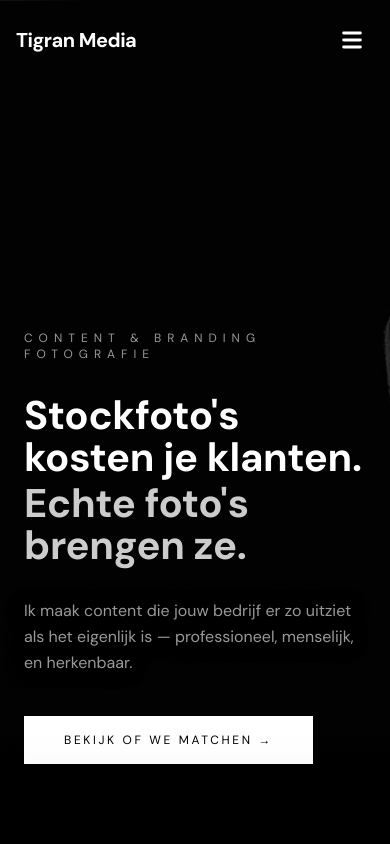
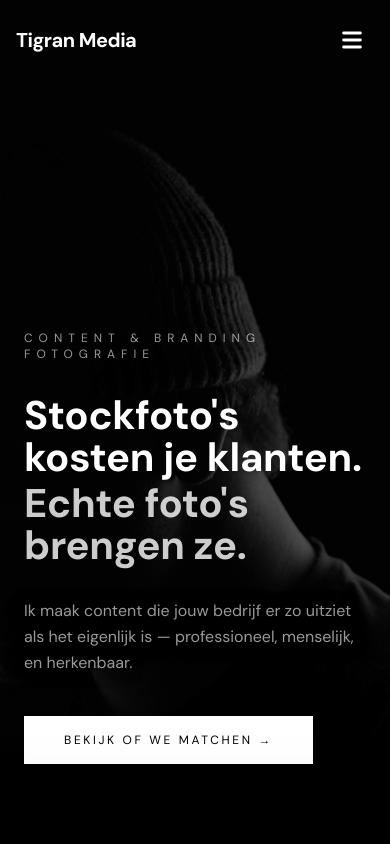
Before and after one commit to s150013Grigor/tigranwebsite, a Next.js app: page / in a window 390 px wide. Shown: the top 844 px of the page. Built offline with nearby package versions, Linux system fonts and the light colour scheme.

Commit message:
image fix

```diff
--- a/src/components/Hero.tsx
+++ b/src/components/Hero.tsx
@@ -13,7 +13,7 @@ export default function Hero() {
         priority
 
         sizes="100vw"
-        className="object-cover object-[center_60%]"
+        className="object-cover object-[right_50%] md:object-[center_60%]"
       />
 
       {/* Dark overlay */}
@@ -34,7 +34,7 @@ export default function Hero() {
 
       {/* Content — bottom-left aligned */}
       <div className="relative z-20 h-full flex items-end">
-        <div className="w-full max-w-7xl xl:max-w-[1400px] 2xl:max-w-[1600px] 3xl:max-w-[1800px] 4xl:max-w-[85%] 5xl:max-w-[80%] mx-auto px-6 sm:px-10 lg:px-20 2xl:px-24 4xl:px-28 pb-20 md:pb-24 lg:pb-20">
+        <div className="w-full max-w-2xl md:max-w-2xl lg:max-w-3xl xl:max-w-3xl 2xl:max-w-3xl mr-auto px-6 sm:px-10 lg:px-20 2xl:px-24 4xl:px-28 pb-20 md:pb-24 lg:pb-20">
 
           <p className="text-white/60 text-xs md:text-sm 2xl:text-base tracking-[0.5em] uppercase mb-8 font-body">
             Content &amp; Branding Fotografie
```
Also changed, not shown: 1 other file (tests, documents, lock files or other folders).
